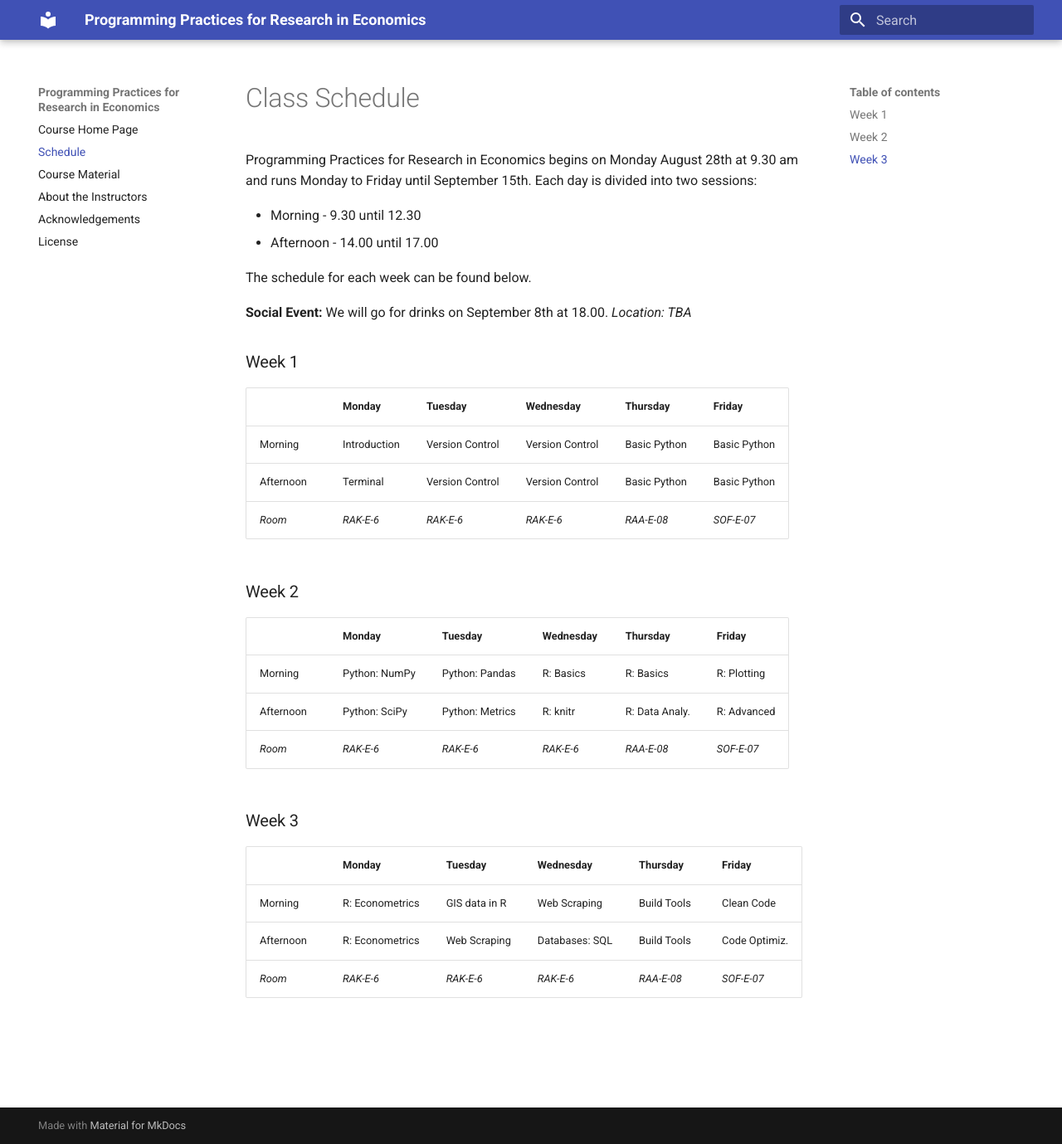
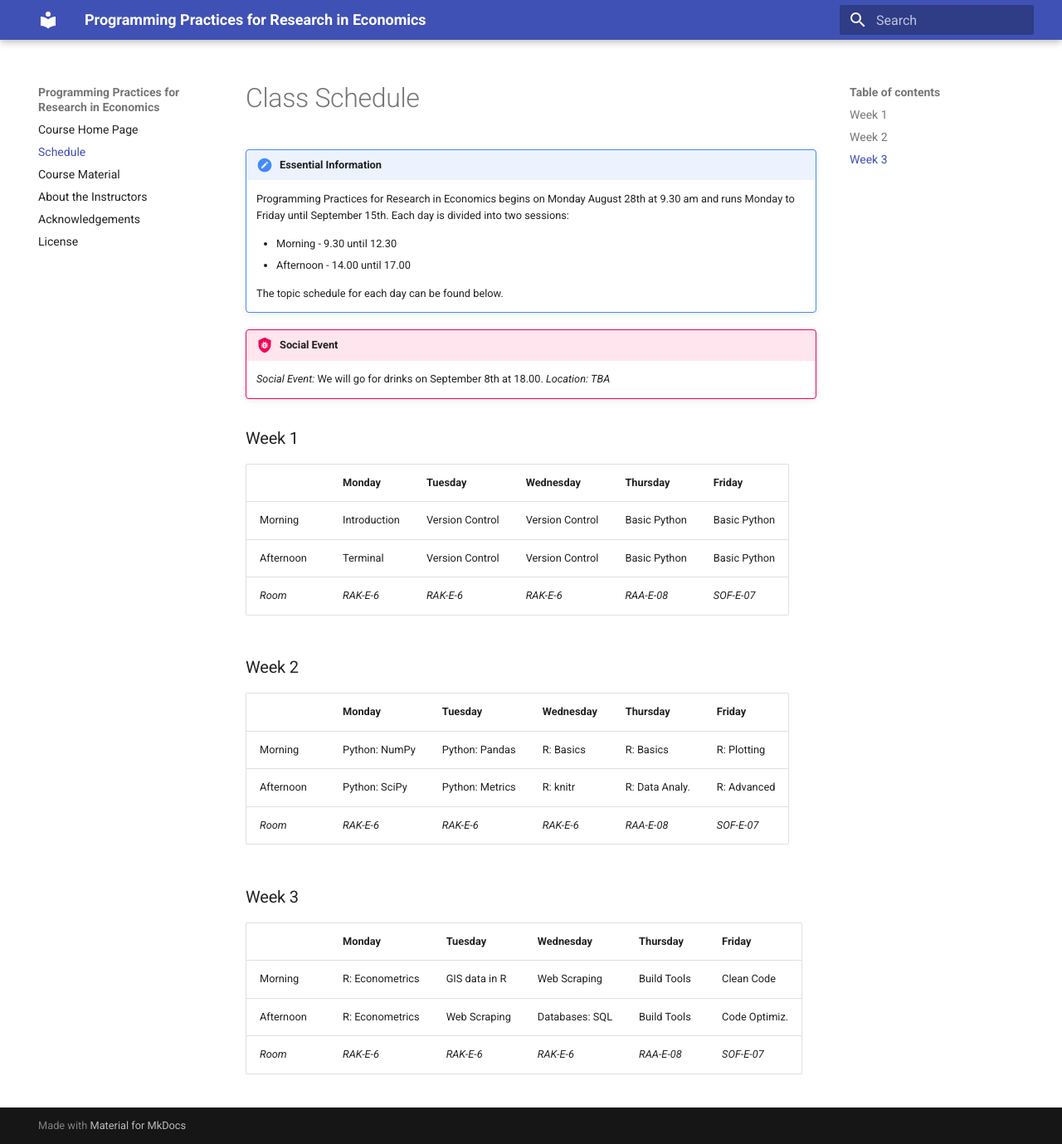
Before and after one commit to tisem-digital-marketing/2021-smwa, an MkDocs documentation site: the page built from docs/schedule.md, in a window 1280 px wide and 1379 px high. Shown: the whole window at 83% size. Built offline with MkDocs 1.6.1 and Material for MkDocs 9.7.7, drawn with Linux system fonts in a browser that asks for light colours; old or Windows-style settings are respelled for this version of MkDocs.

Commit message:
formatted header of schedule

```diff
--- a/docs/schedule.md
+++ b/docs/schedule.md
@@ -1,37 +1,39 @@
 # Class Schedule
 
-Programming Practices for Research in Economics begins on Monday August 28th at 9.30 am and runs Monday to Friday until September 15th.
-Each day is divided into two sessions:
+!!! note "Essential Information"
+    Programming Practices for Research in Economics begins on Monday August 28th at 9.30 am and runs Monday to Friday until September 15th.
+    Each day is divided into two sessions:
 
-* Morning - 9.30 until 12.30
-* Afternoon - 14.00 until 17.00
+    * Morning - 9.30 until 12.30
+    * Afternoon - 14.00 until 17.00
 
-The schedule for each week can be found below.
+    The topic schedule for each day can be found below.
 
-**Social Event:** We will go for drinks on September 8th at 18.00. *Location: TBA*
+!!! bug "Social Event"
+    *Social Event:* We will go for drinks on September 8th at 18.00. *Location: TBA*
 
 ### Week 1
 
-|            | Monday          |       Tuesday    |        Wednesday |       Thursday   |       Friday  |
-| -----------| ----------------| -----------------| -----------------| ---------------- |---------------|
-| Morning    |    Introduction | Version Control  | Version Control  | Basic Python     | Basic Python  |
-| Afternoon  |   Terminal      | Version Control  | Version Control  | Basic Python     | Basic Python  |
-| *Room*     |    *RAK-E-6*    | *RAK-E-6*        |  *RAK-E-6*       | *RAA-E-08*       | *SOF-E-07*    |
+|           | Monday       | Tuesday         | Wednesday       | Thursday     | Friday       |
+|:----------|:-------------|:----------------|:----------------|:-------------|:-------------|
+| Morning   | Introduction | Version Control | Version Control | Basic Python | Basic Python |
+| Afternoon | Terminal     | Version Control | Version Control | Basic Python | Basic Python |
+| *Room*    | *RAK-E-6*    | *RAK-E-6*       | *RAK-E-6*       | *RAA-E-08*   | *SOF-E-07*   |
 
 
 ### Week 2
 
-|            | Monday          |       Tuesday    |        Wednesday |       Thursday   |       Friday  |
-| -----------| ----------------| -----------------| -----------------| ---------------- |---------------|
-| Morning    | Python: NumPy   |  Python: Pandas  |  R: Basics       |  R: Basics       | R: Plotting   |
-| Afternoon  | Python: SciPy   |  Python: Metrics |  R: knitr        |  R: Data Analy.  | R: Advanced   |
-| *Room*     |    *RAK-E-6*    | *RAK-E-6*        |  *RAK-E-6*       | *RAA-E-08*       | *SOF-E-07*    |
+|           | Monday        | Tuesday         | Wednesday | Thursday       | Friday      |
+|:----------|:--------------|:----------------|:----------|:---------------|:------------|
+| Morning   | Python: NumPy | Python: Pandas  | R: Basics | R: Basics      | R: Plotting |
+| Afternoon | Python: SciPy | Python: Metrics | R: knitr  | R: Data Analy. | R: Advanced |
+| *Room*    | *RAK-E-6*     | *RAK-E-6*       | *RAK-E-6* | *RAA-E-08*     | *SOF-E-07*  |
 
 
 ### Week 3
 
-|            | Monday          |       Tuesday    |        Wednesday |       Thursday   |       Friday  |
-| -----------| ----------------| -----------------| -----------------| ---------------- |---------------|
-| Morning    | R: Econometrics | GIS data in R    |  Web Scraping    |  Build Tools     | Clean Code    |
-| Afternoon  | R: Econometrics |  Web Scraping    |  Databases: SQL  |  Build Tools     | Code Optimiz. |
-| *Room*     |    *RAK-E-6*    | *RAK-E-6*        |  *RAK-E-6*       | *RAA-E-08*       | *SOF-E-07*    |
+|           | Monday          | Tuesday       | Wednesday      | Thursday    | Friday        |
+|:----------|:----------------|:--------------|:---------------|:------------|:--------------|
+| Morning   | R: Econometrics | GIS data in R | Web Scraping   | Build Tools | Clean Code    |
+| Afternoon | R: Econometrics | Web Scraping  | Databases: SQL | Build Tools | Code Optimiz. |
+| *Room*    | *RAK-E-6*       | *RAK-E-6*     | *RAK-E-6*      | *RAA-E-08*  | *SOF-E-07*    |
```
